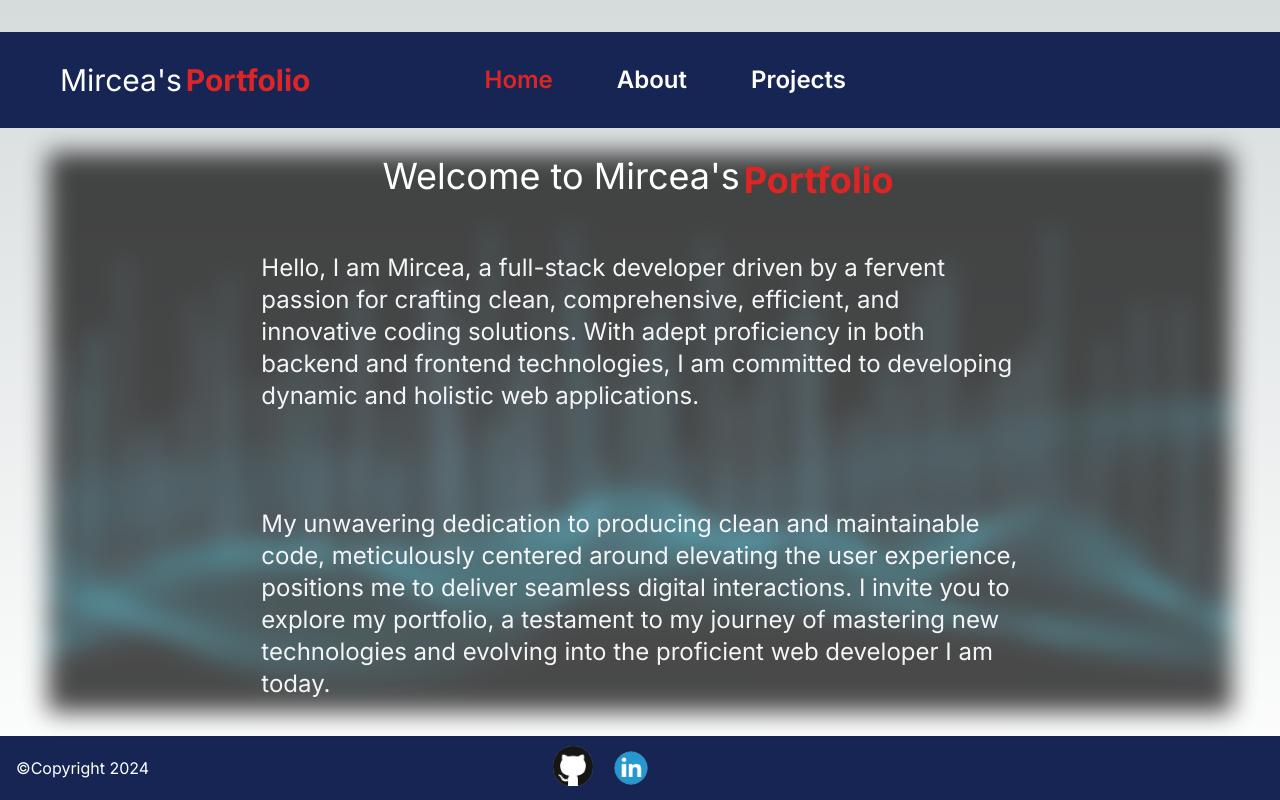
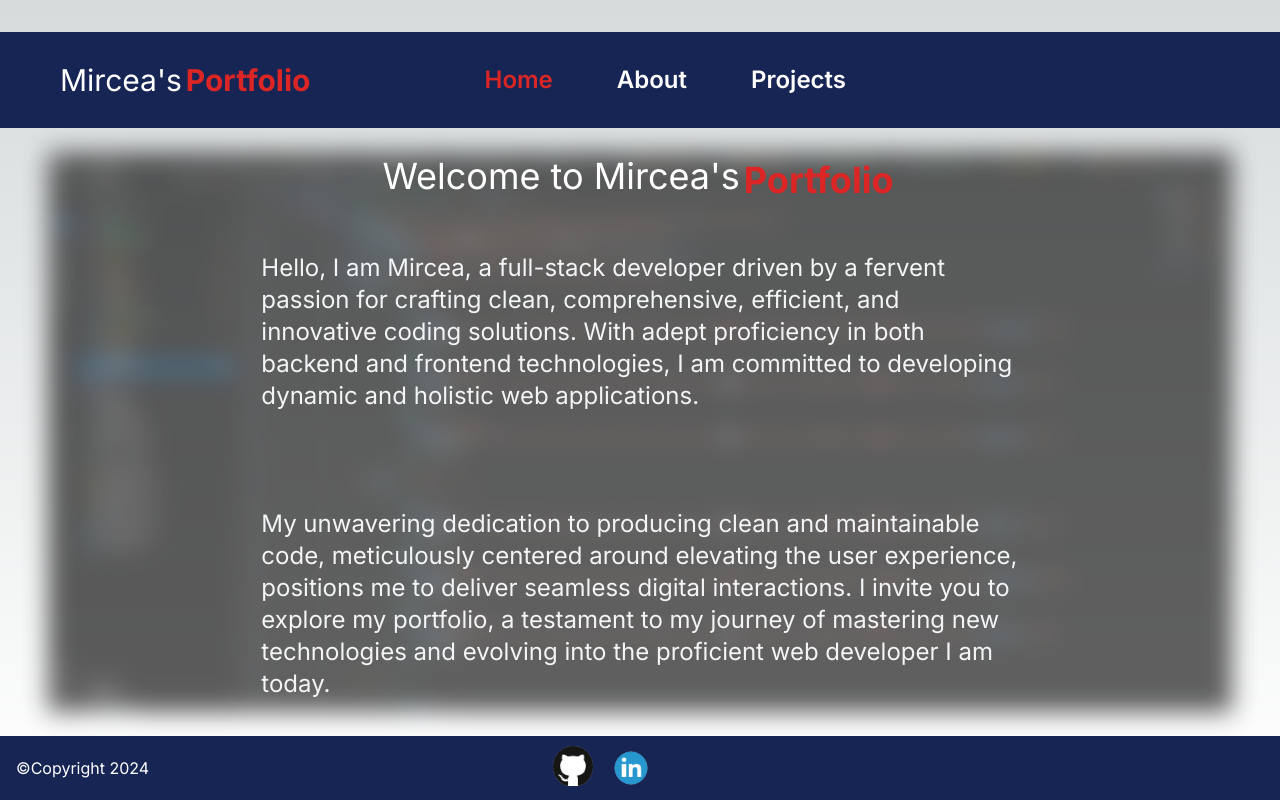
Before and after one commit to BorisForis/mirceaportfolio, a Next.js app: page / in a window 1280 px wide. Built offline with nearby package versions, Linux system fonts and the light colour scheme.

Commit message:
Change background img on home page

```diff
--- a/src/app/page.tsx
+++ b/src/app/page.tsx
@@ -6,7 +6,7 @@ export default function Home() {
     <main className="flex min-h-screen flex-col items-start justify-between">
       <Toolbar page="home"/>
       <div className="flex flex-col items-center justify-center w-screen h-96">
-        <img src="/programing2.webp" alt="programing" className="absolute z-0 w-screen h-3/4 py-5 px-12 opacity-70 blur-md"/>
+        <img src="/programing.png" alt="programing" className="absolute z-0 w-screen h-3/4 py-5 px-12 opacity-70 blur-md"/>
         <div className="absolute flex flex-col justify-center items-center w-4/6 h-4/6">
           <h1 className="flex flex-row z-10 text-2xl text-white pt-10 xl:text-4xl">Welcome to Mircea's
               <span className="text-red-600 text-2xl font-bold p-1 xl:text-4xl">Portfolio</span>
```
